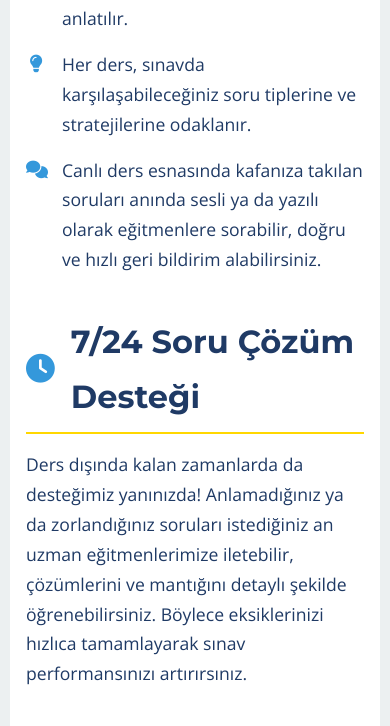
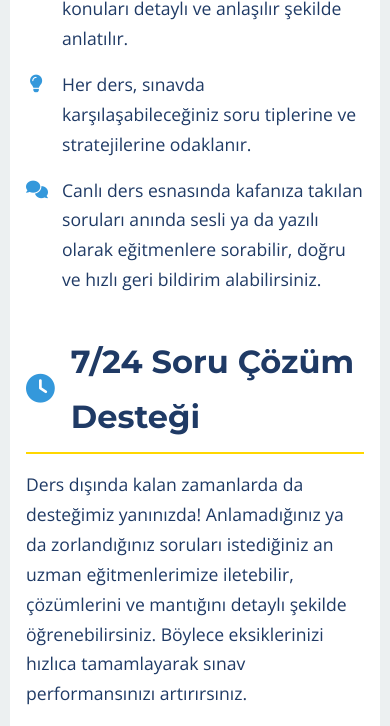
Before and after one commit to website-panel/dilkocum.com, a plain HTML site: page canlı_egitim.html in a window 390 px wide. Shown: the part 662-1388 px from the top of the page. Drawn offline with nearby package versions, Linux system fonts and the light colour scheme.

Commit message:
canlı_egitim.html

```diff
--- a/canlı_egitim.html
+++ b/canlı_egitim.html
@@ -195,7 +195,7 @@
             .hero { height: 250px; }
             .hero h1 { font-size: 2rem; }
             .section {
-                margin: -100px 10px 40px; /* Üste çekme mesafesi ayarlandı */
+                margin: -80px 10px 40px; /* Üste çekme mesafesi ayarlandı */
                 padding: 1.5rem 1rem;
             }
         }
```
